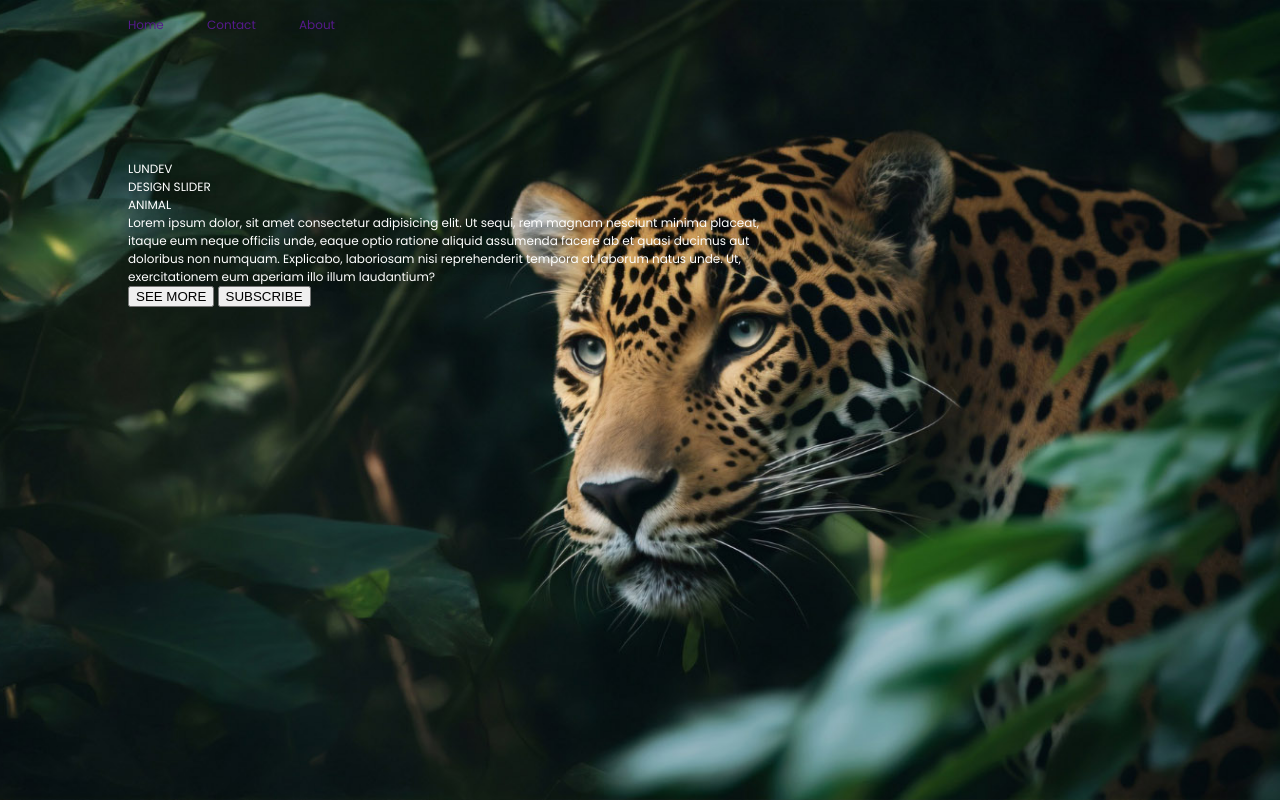
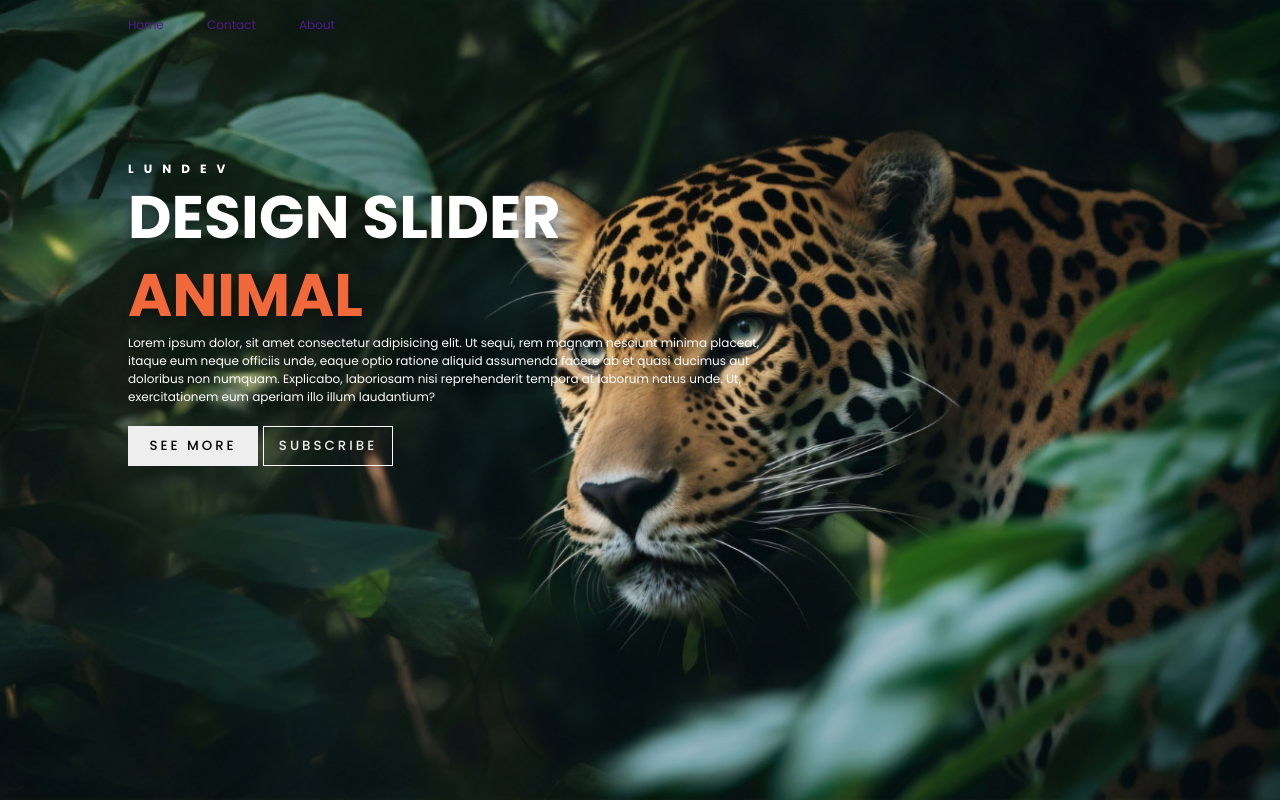
Before and after one commit to roxsyVel910/SliderEffects, a plain HTML site: page index.html in a window 1280 px wide. Drawn offline with Linux system fonts and the light colour scheme; a script that the page names is missing.

Commit message:
add estilos butons carousel

```diff
--- a/style.css
+++ b/style.css
@@ -58,3 +58,37 @@ header a {
     text-shadow: 0 5px 10px #0004;
 
 }
+.carousel .list .item .author{
+  font-weight: bold;
+  letter-spacing: 10px;
+
+}
+.carousel .list .item .title,
+.carousel .list .item .topic{
+    font-size: 5em;
+    font-weight: bold;
+    line-height: 1.3em;
+}
+
+.carousel .list .item .topic{
+    color: #f1683a;
+}
+.carousel .list .item .buttons{
+    display: grid;
+    grid-template-columns: repeat(2, 130px);
+    grid-template-rows: 40px;
+    gap: 5px;
+    margin-top: 20px;
+}
+.carousel .list .item .buttons button{
+    border: none;
+    background-color: #eee;
+    letter-spacing: 3px;
+    font-family: Poppins;
+    font-weight: 500;
+}
+.carousel .list .item .buttons button:nth-child(2){
+    background-color: transparent;
+    border: 1px solid #fff;
+    color: #eee;
+}
```
